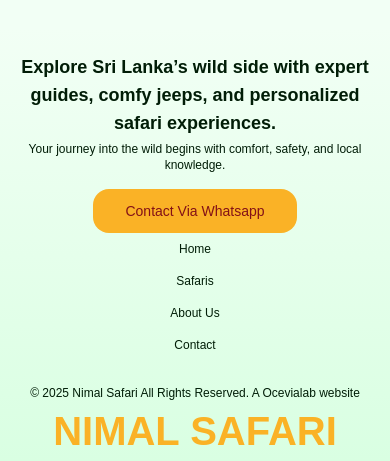
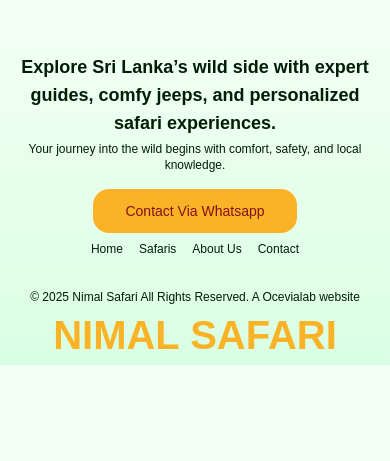
Before and after one commit to ocevialab/NimalSafary, a Next.js app: page / in a window 390 px wide. Shown: the part 6356-6817 px from the top of the page. After the commit the page ends 6721 px from the top, so only its background shows below. Built offline with nearby package versions, Linux system fonts and the light colour scheme; a web font is replaced by a local one.

Commit message:
Remove unnecessary class from footer links container for cleaner layout

```diff
--- a/app/Components/Footer.tsx
+++ b/app/Components/Footer.tsx
@@ -46,7 +46,7 @@
         </button>
       </div>
       <div className="lg:flex-row flex flex-col lg:text-md md:text-sm text-xs lg:mt-8 md:mt-6 sm:mt-4 mt-2 lg:justify-between items-center gap-8 text-center">
-        <div className="md:flex-row flex flex-col gap-4 md:gap-4 lg:gap-6 xl:gap-8">
+        <div className="flex-row flex  gap-4 md:gap-4 lg:gap-6 xl:gap-8">
           <Link href={"/"} className="cursor-pointer hover:text-accent">
             Home
           </Link>
```
